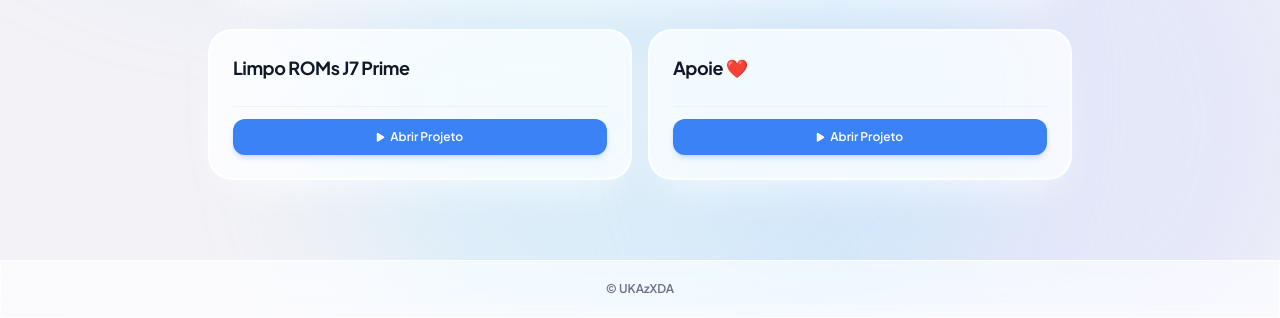
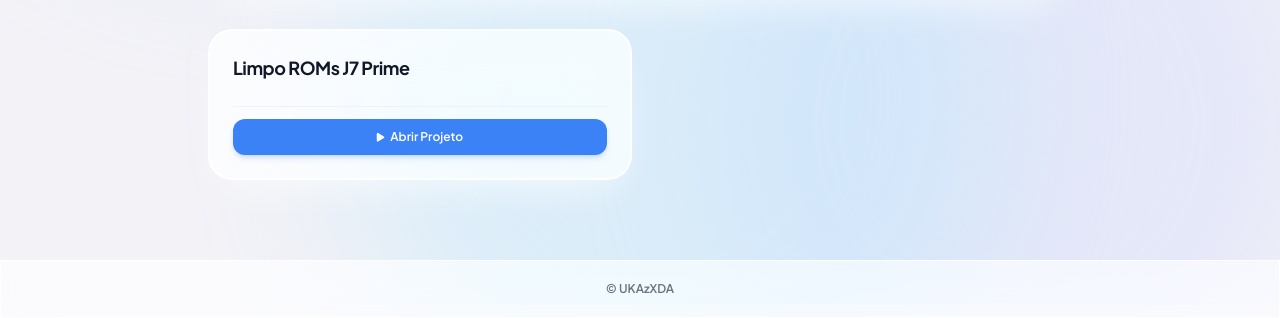
Before and after one commit to UKAzXDA/ukazxda.github.io, a plain HTML site: page ukazxda/site.html in a window 1280 px wide. Shown: the part 495-813 px from the top of the page. Drawn offline with nearby package versions, Linux system fonts and the light colour scheme.

Commit message:
Update site.html

```diff
--- a/ukazxda/site.html
+++ b/ukazxda/site.html
@@ -299,10 +299,6 @@ const devProjects = [
         "path": "dev/on7xelte/Custom ROMs/Limpo ROMs J7 Prime.html",
         "title": "Limpo ROMs J7 Prime"
     },
-    {
-        "path": "dev/ukaz/cafe.html",
-        "title": "Apoie ❤️"
-    }
 ];
 // PROJETOS_END
 
```
